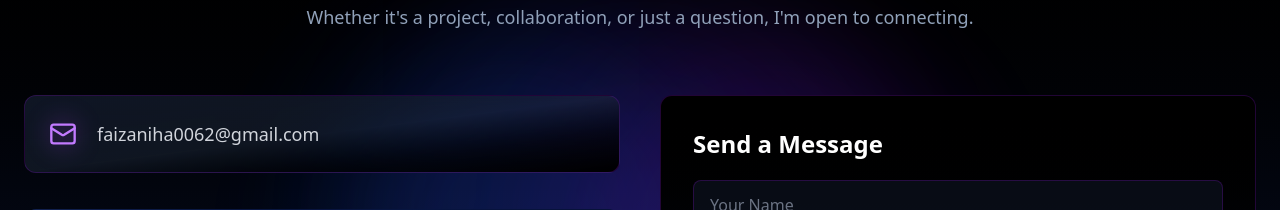
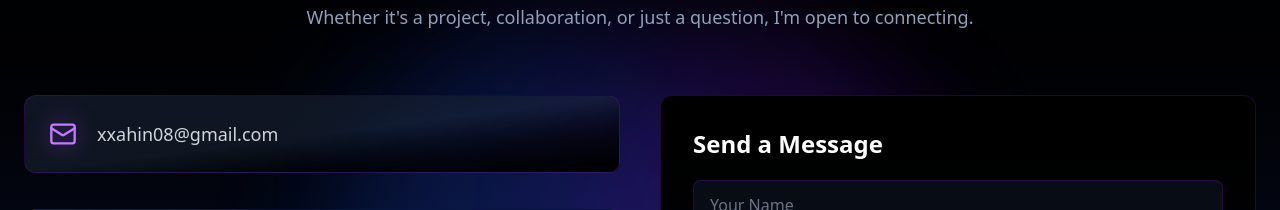
Before and after one commit to Faizaa01/Portfolio, a React (Vite) app: page / in a window 1280 px wide. Shown: the part 3860-4070 px from the top of the page. Built offline with nearby package versions, Linux system fonts and the light colour scheme.

Commit message:
email updated

```diff
--- a/src/components/About.jsx
+++ b/src/components/About.jsx
@@ -86,7 +86,7 @@ const About = () => {
                   <Linkedin size={28} />
                 </a>
                 <a
-                  href="mailto:faizaniha0062@gmail.com"
+                  href="mailto:xxahin08@gmail.com"
                   className="text-gray-400 hover:text-pink-400 transition-all duration-300 hover:scale-125 hover:rotate-12 hover:drop-shadow-[0_0_8px_rgba(244,114,182,0.8)]"
                 >
                   <Mail size={28} />
--- a/src/components/Contact.jsx
+++ b/src/components/Contact.jsx
@@ -45,8 +45,8 @@ const Contact = () => {
                 <div className="absolute inset-0 bg-purple-500/20 rounded-lg blur-md group-hover:bg-purple-500/40 transition-all duration-500"></div>
                 <Mail className="relative text-purple-400 transition-all duration-500 group-hover:scale-125 group-hover:rotate-12 group-hover:drop-shadow-[0_0_10px_rgba(168,85,247,0.8)]" size={28} />
               </div>
-              <a href="mailto:faizaniha0062@gmail.com" className="text-gray-300 text-lg transition-all duration-300 group-hover:text-purple-300 hover:translate-x-1 break-all">
-                faizaniha0062@gmail.com
+              <a href="mailto:xxahin08@gmail.com" className="text-gray-300 text-lg transition-all duration-300 group-hover:text-purple-300 hover:translate-x-1 break-all">
+                xxahin08@gmail.com
               </a>
             </div>
 
--- a/src/components/Layout/Footer.jsx
+++ b/src/components/Layout/Footer.jsx
@@ -13,9 +13,9 @@ const Footer = () => {
           {/* Social Links with Icons */}
           <div className="flex space-x-6">
             {[
-              { name: "GitHub", url: "#", icon: Github },
+              { name: "GitHub", url: "https://github.com/Faizaa01", icon: Github },
               { name: "LinkedIn", url: "https://www.linkedin.com/in/faiza-noushin-priya", icon: Linkedin },
-              { name: "Email", url: "mailto:faizaniha0062@email.com", icon: Mail }
+              { name: "Email", url: "mailto:xxahin08@gmail.com", icon: Mail }
             ].map((link) => {
               const Icon = link.icon;
               return (
```
